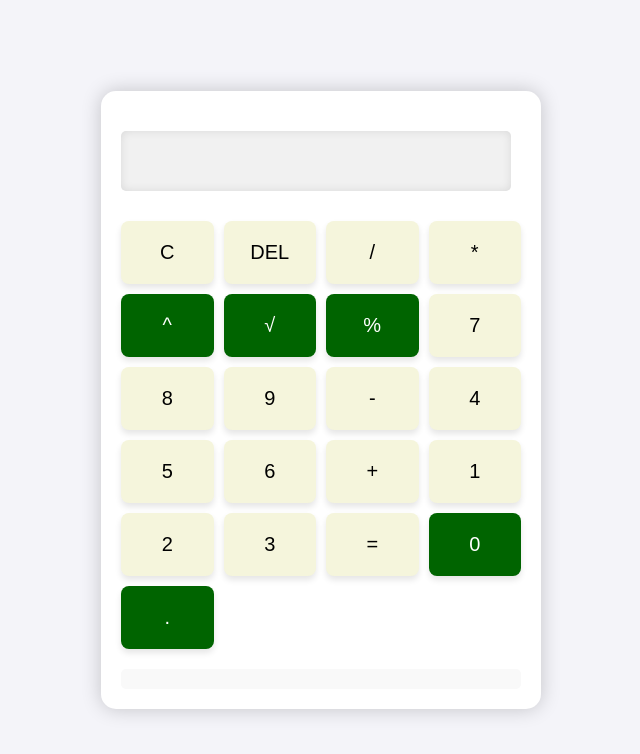
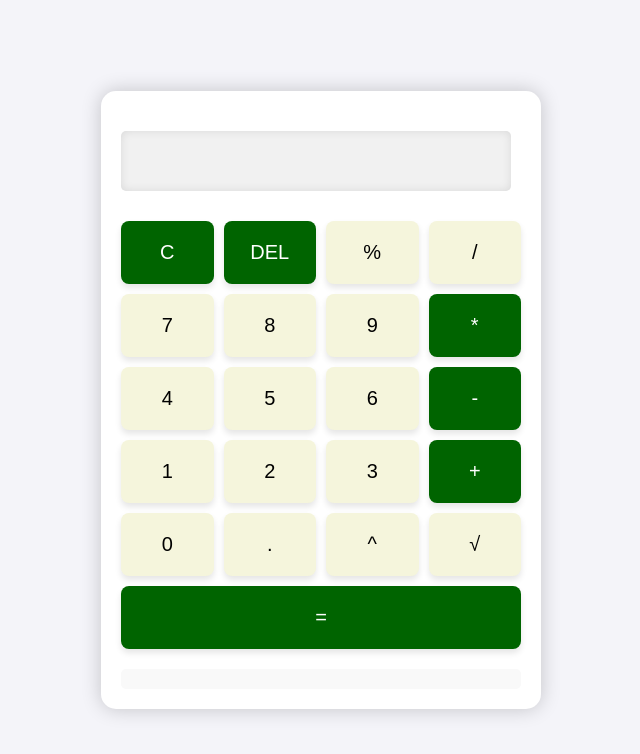
Before and after one commit to istqbtesttrial/CalculatriceadvChap5, a website: page index.html in a window 1280 px wide. Shown: the whole page, without its empty margins (319-959 px from the left). Drawn offline with Linux system fonts and the light colour scheme.

Commit message:
Rearrange calculator layout and clear history

```diff
--- a/index.html
+++ b/index.html
@@ -13,27 +13,32 @@
         <input type="text" id="result" readonly>
     </div>
     <div class="buttons">
-        <div class="card light" onclick="clearScreen()">C</div>
-        <div class="card light" onclick="deleteLast()">DEL</div>
+        <div class="card" onclick="clearScreen()">C</div>
+        <div class="card" onclick="deleteLast()">DEL</div>
+        <div class="card light" onclick="percentage()">%</div>
         <div class="card light" onclick="insert('/')">/</div>
-        <div class="card light" onclick="insert('*')">*</div>
-        <div class="card" onclick="insert('**')">^</div>
-        <div class="card" onclick="squareRoot()">√</div>
-        <div class="card" onclick="percentage()">%</div>
+
         <div class="card light" onclick="insert('7')">7</div>
         <div class="card light" onclick="insert('8')">8</div>
         <div class="card light" onclick="insert('9')">9</div>
-        <div class="card light" onclick="insert('-')">-</div>
+        <div class="card" onclick="insert('*')">*</div>
+
         <div class="card light" onclick="insert('4')">4</div>
         <div class="card light" onclick="insert('5')">5</div>
         <div class="card light" onclick="insert('6')">6</div>
-        <div class="card light" onclick="insert('+')">+</div>
+        <div class="card" onclick="insert('-')">-</div>
+
         <div class="card light" onclick="insert('1')">1</div>
         <div class="card light" onclick="insert('2')">2</div>
         <div class="card light" onclick="insert('3')">3</div>
-        <div class="card light" onclick="calculate()">=</div>
-        <div class="card" onclick="insert('0')">0</div>
-        <div class="card" onclick="insert('.')">.</div>
+        <div class="card" onclick="insert('+')">+</div>
+
+        <div class="card light" onclick="insert('0')">0</div>
+        <div class="card light" onclick="insert('.')">.</div>
+        <div class="card light" onclick="insert('**')">^</div>
+        <div class="card light" onclick="squareRoot()">√</div>
+
+        <div class="card" onclick="calculate()" style="grid-column: span 4;">=</div>
     </div>
     <div id="history" class="history"></div>
 </div>
--- a/script.js
+++ b/script.js
@@ -2,6 +2,9 @@
 function clearScreen() {
     document.getElementById("result").value = "";
     document.getElementById("operation").innerText = "";
+    history = [];
+    saveHistory();
+    renderHistory();
 }
 
 function deleteLast() {
```
